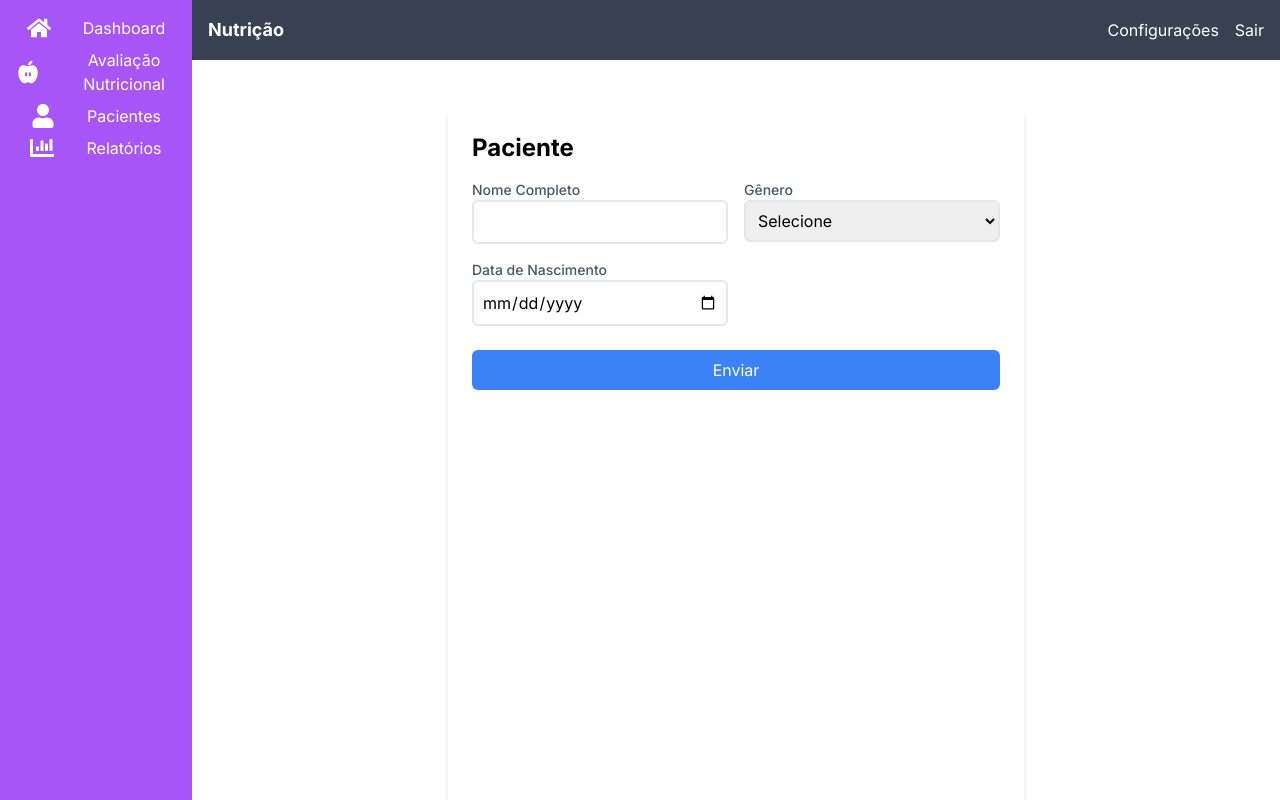
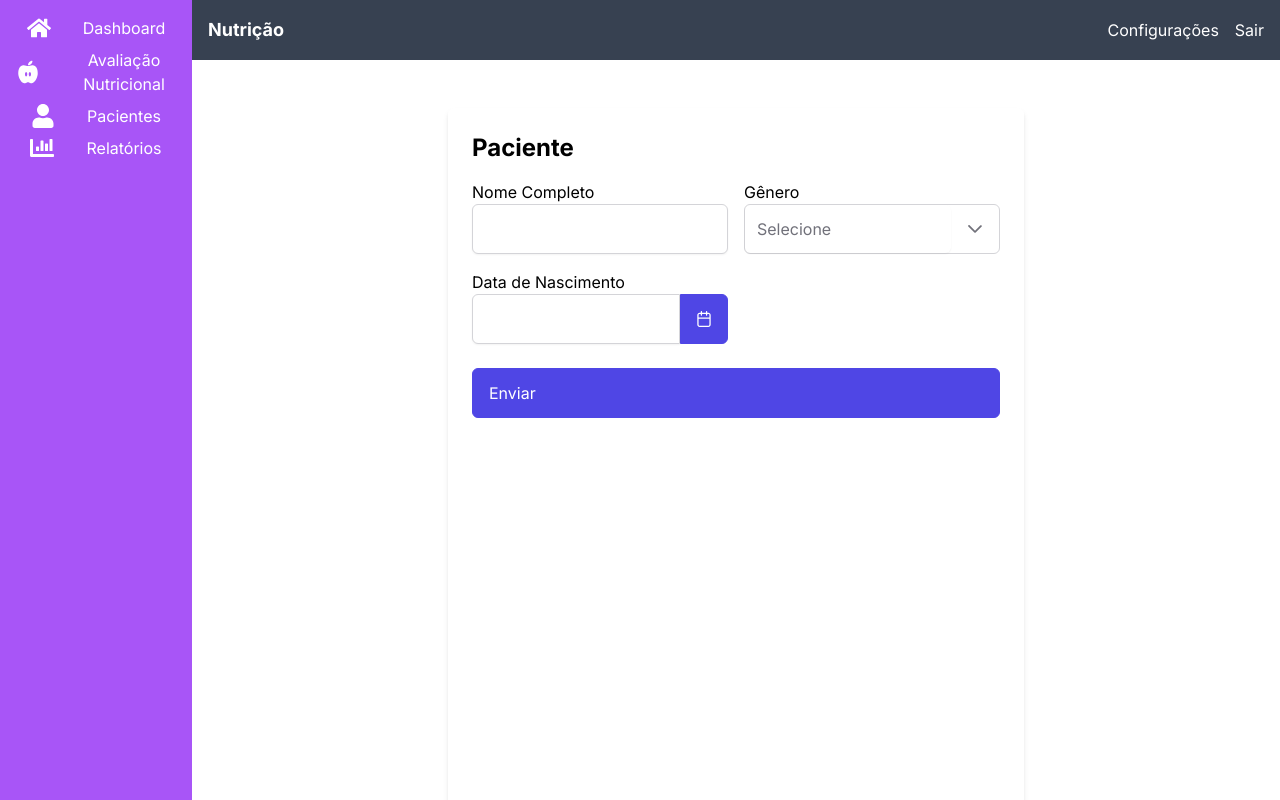
Before and after one commit to L1NDS0N/nutri, a Next.js app: page /patient in a window 1280 px wide. Built offline with nearby package versions, Linux system fonts and the light colour scheme.

Commit message:
feat: primereact components

```diff
--- a/src/app/patient/page.tsx
+++ b/src/app/patient/page.tsx
@@ -1,4 +1,8 @@
-"use client";
+'use client';
+import { Button } from 'primereact/button';
+import { Calendar } from 'primereact/calendar';
+import { Dropdown } from 'primereact/dropdown';
+import { InputText } from 'primereact/inputtext';
 
 export default function Patient() {
   return (
@@ -6,65 +10,41 @@ export default function Patient() {
       <h2 className="text-2xl font-bold mb-4">Paciente</h2>
       <div className="grid grid-cols-2 gap-4">
         <div>
-          <label
-            htmlFor="fullName"
-            className="block text-sm font-medium text-gray-600"
-          >
-            Nome Completo
-          </label>
-          <input
-            type="text"
+          <label htmlFor="fullName">Nome Completo</label>
+          <InputText
             id="fullName"
             name="fullName"
-            className="w-full border-2 rounded-md p-2 focus:outline-none focus:ring focus:border-blue-300"
+            className="w-full"
             required
           />
         </div>
         <div>
-          <label
-            htmlFor="gender"
-            className="block text-sm font-medium text-gray-600"
-          >
-            Gênero
-          </label>
-          <select
+          <label htmlFor="gender">Gênero</label>
+          <Dropdown
             id="gender"
             name="gender"
-            className="w-full border-2 rounded-md p-2 focus:outline-none focus:ring focus:border-blue-300"
+            className="w-full"
+            placeholder="Selecione"
+            options={[
+              { label: 'Masculino', value: 'male' },
+              { label: 'Feminino', value: 'female' },
+            ]}
             required
-          >
-            <option value="">Selecione</option>
-            <option value="male">Masculino</option>
-            <option value="female">Feminino</option>
-          </select>
+          />
         </div>
       </div>
 
       <div className="grid grid-cols-2 gap-4 mt-4">
         <div>
-          <label
-            htmlFor="birthDate"
-            className="block text-sm font-medium text-gray-600"
-          >
-            Data de Nascimento
-          </label>
-          <input
-            type="date"
-            id="birthDate"
-            name="birthDate"
-            className="w-full border-2 rounded-md p-2 focus:outline-none focus:ring focus:border-blue-300"
-            required
-          />
+          <label htmlFor="birthDate">Data de Nascimento</label>
+          <Calendar id="birthDate" name="birthDate" showIcon required />
         </div>
       </div>
 
       <div className="mt-6">
-        <button
-          type="submit"
-          className="w-full bg-blue-500 text-white p-2 rounded-md hover:bg-blue-600 focus:outline-none focus:ring focus:border-blue-300"
-        >
+        <Button type="submit" className="w-full ">
           Enviar
-        </button>
+        </Button>
       </div>
     </form>
   );
```
